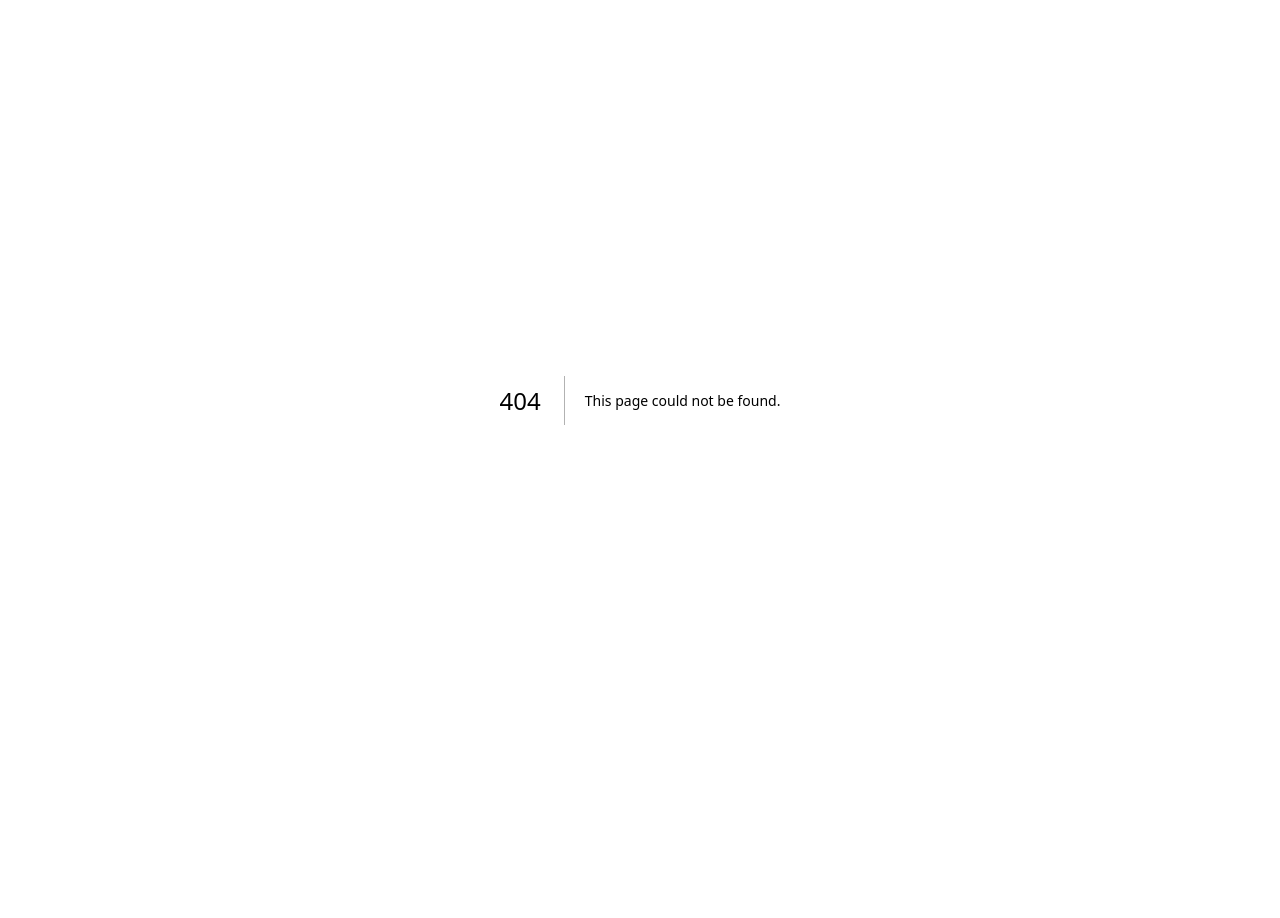
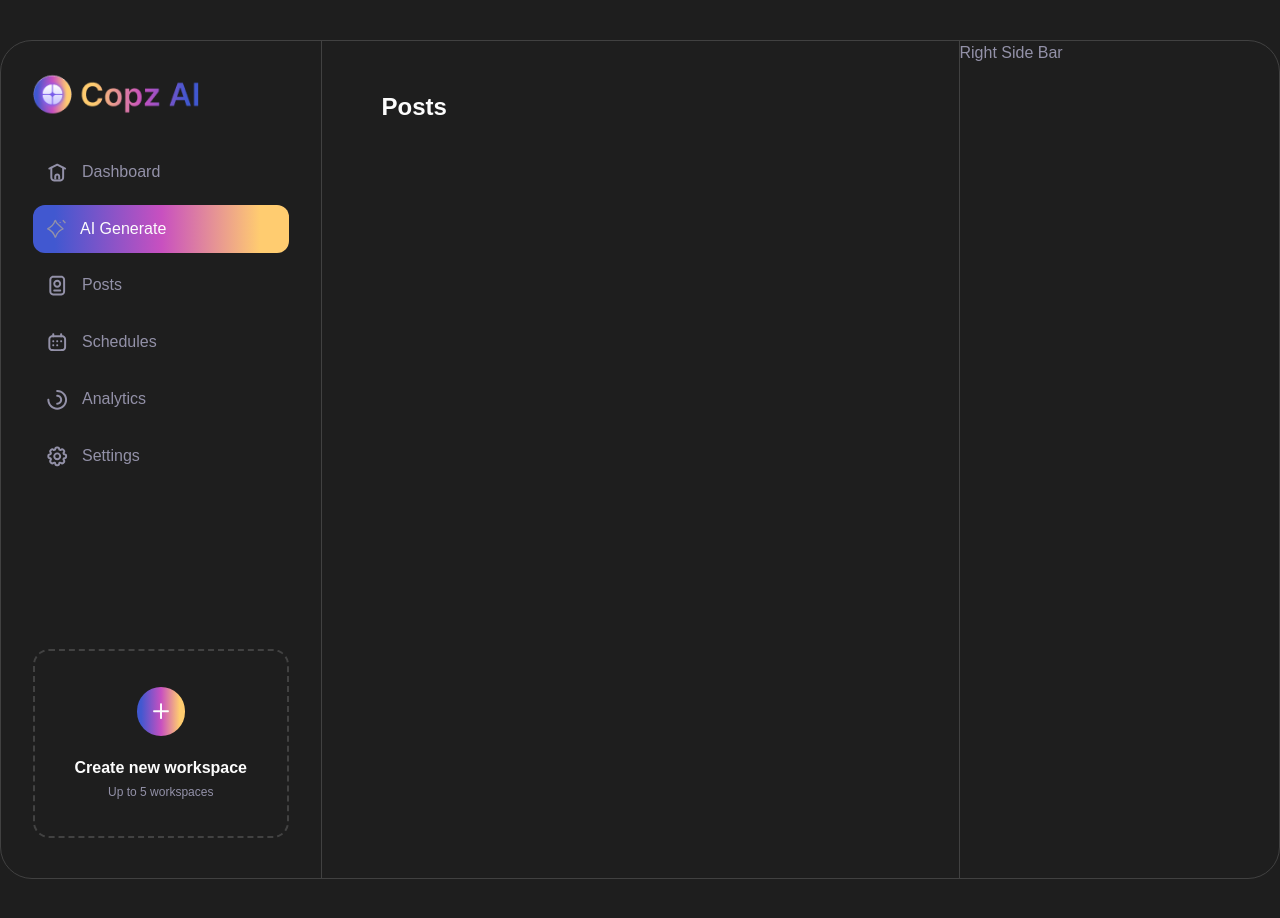
Before and after one commit to sifatullahsu/cope-ai, a Next.js app: page /dashboard/posts in a window 1280 px wide. Before the commit this address had no page. Before the commit the page ends 800 px from the top, so only its background shows below. Built offline with nearby package versions, Linux system fonts and the light colour scheme; a web font is replaced by a local one.

Commit message:
page creatation

```diff
--- a/src/components/LeftSideBar.tsx
+++ b/src/components/LeftSideBar.tsx
@@ -16,7 +16,7 @@ const LeftSideBar = () => {
       <div className="px-8 pt-4 pb-10">
         <Image src={logo} alt="logo" />
 
-        <div className="rr-menu">
+        <div className="rr-menu mt-4">
           <MenuItem href="/dashboard">
             <Image src={dashboardIcon} alt="das" /> Dashboard
           </MenuItem>
@@ -39,7 +39,7 @@ const LeftSideBar = () => {
 
         <div className="mt-[168px]">
           <Link
-            href="/dashboard/posts"
+            href="/dashboard/posts/create"
             className="border-2 border-dashed border-[#FFFFFF29] rounded-2xl p-9 block "
           >
             <div className="flex flex-col items-center">
--- /dev/null
+++ b/src/pages/dashboard/analytics.tsx
@@ -0,0 +1,15 @@
+import DashTitle from '@/components/DashTitle'
+import DashboardLayout from '@/layouts/DashboardLayout'
+import { NextLayout } from '@/types'
+
+const AnalyticsPage: NextLayout = () => {
+  return (
+    <div>
+      <DashTitle title="Analytics" />
+    </div>
+  )
+}
+
+export default AnalyticsPage
+
+AnalyticsPage.getLayout = page => <DashboardLayout>{page}</DashboardLayout>
--- a/src/pages/dashboard/index.tsx
+++ b/src/pages/dashboard/index.tsx
@@ -1,14 +1,15 @@
-import DashboardLayout from "@/layouts/DashboardLayout";
-import { NextLayout } from "@/types";
+import DashTitle from '@/components/DashTitle'
+import DashboardLayout from '@/layouts/DashboardLayout'
+import { NextLayout } from '@/types'
 
 const DashboardPage: NextLayout = () => {
   return (
     <div>
-      <h1>Dashboard</h1>
+      <DashTitle title="Dashboard" />
     </div>
-  );
-};
+  )
+}
 
-export default DashboardPage;
+export default DashboardPage
 
-DashboardPage.getLayout = (page) => <DashboardLayout>{page}</DashboardLayout>;
+DashboardPage.getLayout = page => <DashboardLayout>{page}</DashboardLayout>
--- /dev/null
+++ b/src/pages/dashboard/posts/create.tsx
@@ -0,0 +1,15 @@
+import DashTitle from '@/components/DashTitle'
+import DashboardLayout from '@/layouts/DashboardLayout'
+import { NextLayout } from '@/types'
+
+const CreatePost: NextLayout = () => {
+  return (
+    <div>
+      <DashTitle title="Create Post" />
+    </div>
+  )
+}
+
+export default CreatePost
+
+CreatePost.getLayout = page => <DashboardLayout>{page}</DashboardLayout>
--- /dev/null
+++ b/src/pages/dashboard/posts/index.tsx
@@ -0,0 +1,15 @@
+import DashTitle from '@/components/DashTitle'
+import DashboardLayout from '@/layouts/DashboardLayout'
+import { NextLayout } from '@/types'
+
+const PostsPage: NextLayout = () => {
+  return (
+    <div>
+      <DashTitle title="Posts" />
+    </div>
+  )
+}
+
+export default PostsPage
+
+PostsPage.getLayout = page => <DashboardLayout>{page}</DashboardLayout>
--- /dev/null
+++ b/src/pages/dashboard/schedules.tsx
@@ -0,0 +1,15 @@
+import DashTitle from '@/components/DashTitle'
+import DashboardLayout from '@/layouts/DashboardLayout'
+import { NextLayout } from '@/types'
+
+const SchedulesPage: NextLayout = () => {
+  return (
+    <div>
+      <DashTitle title="Schedules" />
+    </div>
+  )
+}
+
+export default SchedulesPage
+
+SchedulesPage.getLayout = page => <DashboardLayout>{page}</DashboardLayout>
--- /dev/null
+++ b/src/pages/dashboard/settings.tsx
@@ -0,0 +1,15 @@
+import DashTitle from '@/components/DashTitle'
+import DashboardLayout from '@/layouts/DashboardLayout'
+import { NextLayout } from '@/types'
+
+const SettingsPage: NextLayout = () => {
+  return (
+    <div>
+      <DashTitle title="Settings" />
+    </div>
+  )
+}
+
+export default SettingsPage
+
+SettingsPage.getLayout = page => <DashboardLayout>{page}</DashboardLayout>
```
